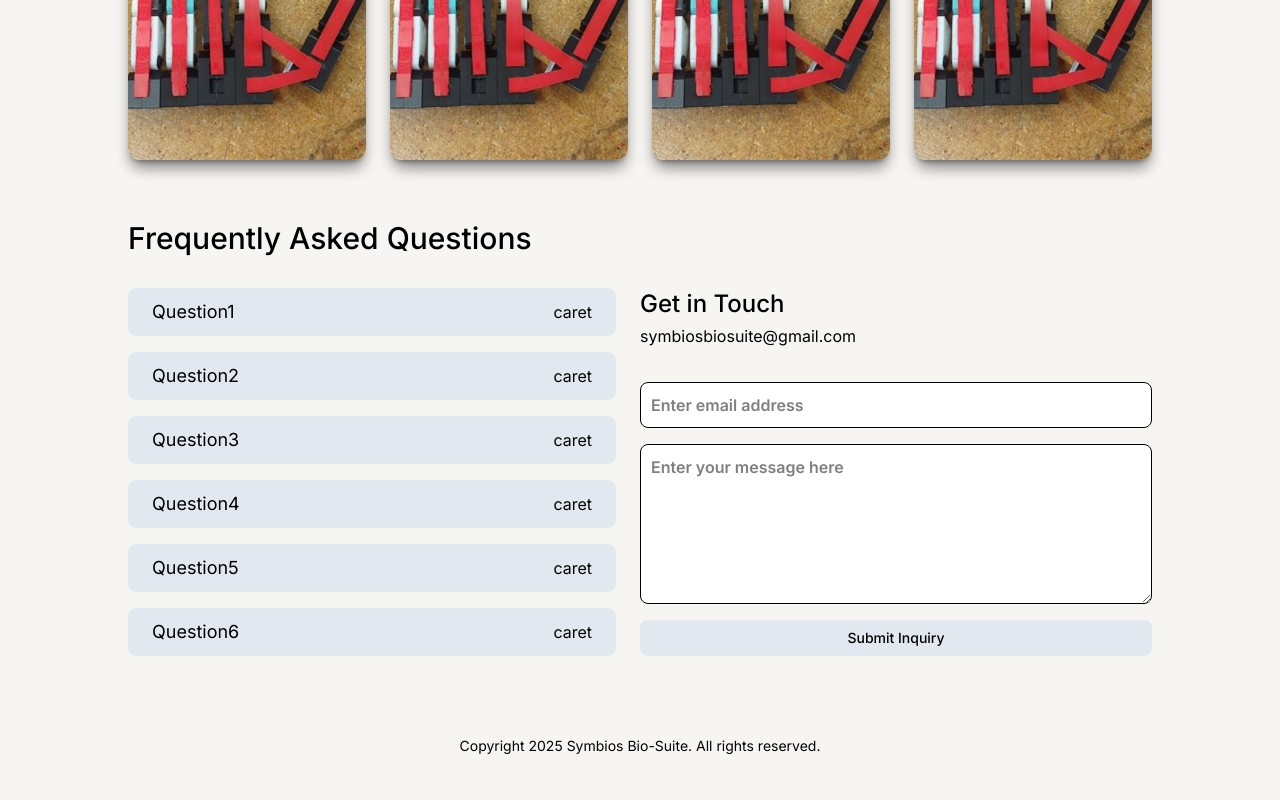
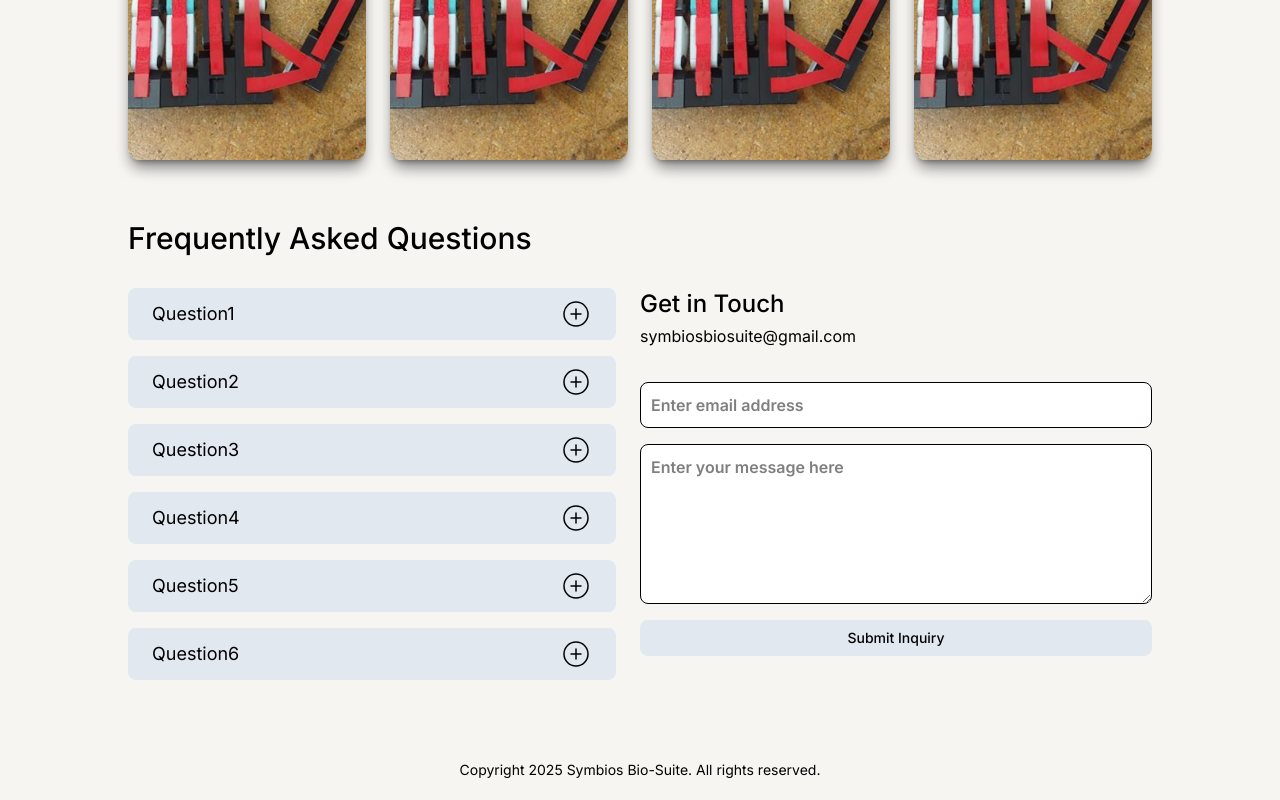
Before and after one commit to spencerhum04/symbios, a React (Vite) app: page / in a window 1280 px wide. Shown: the part 960-1760 px from the top of the page. Before the commit the page ends 1736 px from the top, so only its background shows below. Built offline with nearby package versions, Linux system fonts and the light colour scheme.

Commit message:
style: faq caret

```diff
--- a/src/components/Prompt.tsx
+++ b/src/components/Prompt.tsx
@@ -18,7 +18,14 @@ export default function Prompt({ question, answer } : { question: String, answer
         <div>
             <div className={`flex flex-row items-center justify-between bg-slate-200 px-6 py-2.5 ${dropdown ? "rounded-t-lg" : "rounded-lg"}`}>
                 <div className="text-lg">{question}</div>
-                <div className="cursor-pointer" onClick={() => setDropdown(!dropdown)}>caret</div>
+                <div className="cursor-pointer" onClick={() => setDropdown(!dropdown)}>
+                    {!dropdown ? (
+                        <svg xmlns="http://www.w3.org/2000/svg" width="32" height="32" fill="#000000" viewBox="0 0 256 256"><path d="M128,26A102,102,0,1,0,230,128,102.12,102.12,0,0,0,128,26Zm0,192a90,90,0,1,1,90-90A90.1,90.1,0,0,1,128,218Zm46-90a6,6,0,0,1-6,6H134v34a6,6,0,0,1-12,0V134H88a6,6,0,0,1,0-12h34V88a6,6,0,0,1,12,0v34h34A6,6,0,0,1,174,128Z"></path></svg>
+                        ) : (
+                        <svg xmlns="http://www.w3.org/2000/svg" width="32" height="32" fill="#000000" viewBox="0 0 256 256"><path d="M174,128a6,6,0,0,1-6,6H88a6,6,0,0,1,0-12h80A6,6,0,0,1,174,128Zm56,0A102,102,0,1,1,128,26,102.12,102.12,0,0,1,230,128Zm-12,0a90,90,0,1,0-90,90A90.1,90.1,0,0,0,218,128Z"></path></svg>
+                        )
+                    }
+                </div>
             </div>
             <div ref={answerRef} className="bg-slate-100 px-6 rounded-b-lg duration-500 ease-out transition-all overflow-hidden" style={{ height: `${height}px` }}>
                 <div className="text-lg py-2.5">{answer}</div>
```
